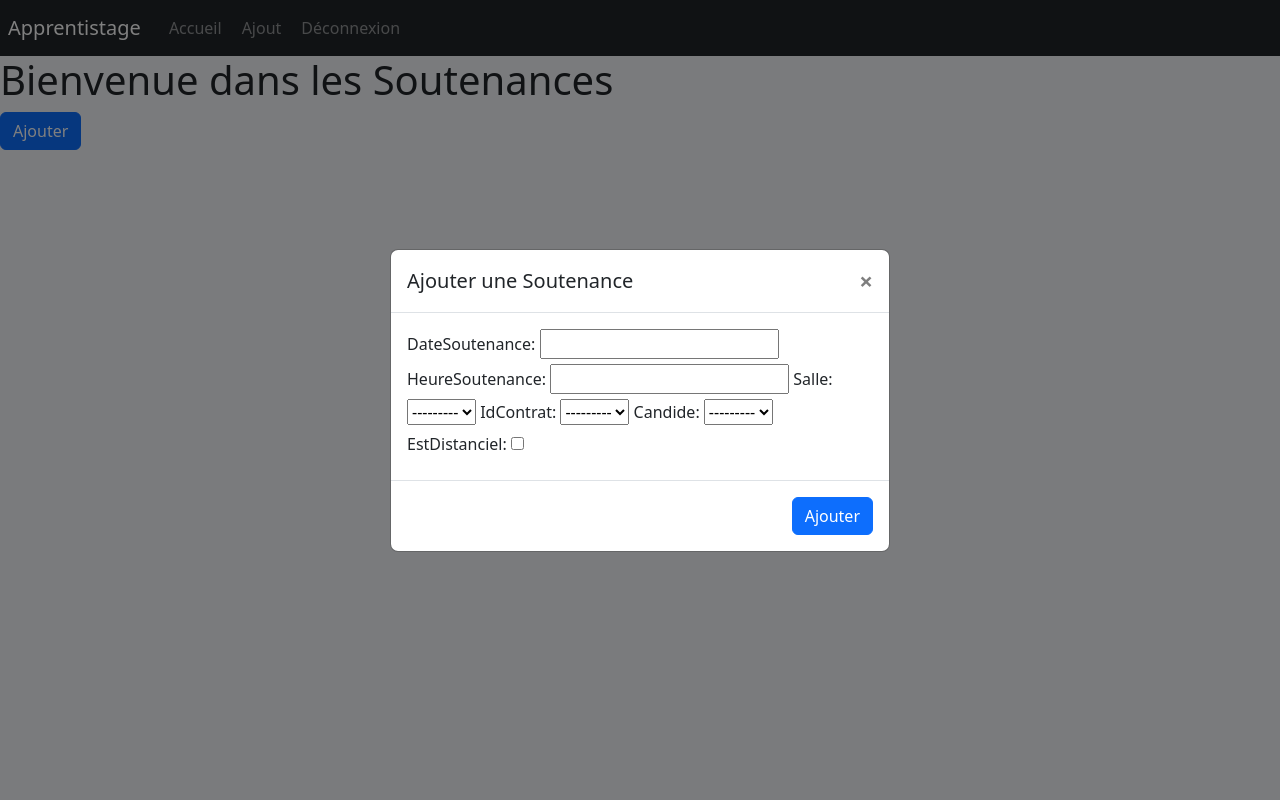
After one commit to VODMANN/ApprentiStage_Django, a Django app: page /soutenance/ in a window 1280 px wide, after a click on "Ajouter". The commit adds this page. Run offline with Django 4.2, Linux system fonts and the light colour scheme; the visitor is signed in with stand-in values (Sample User, id 1); data that the repository does not hold is empty; parts of the project's set-up code (start-up, migrations or seed data) failed here and were passed over; some libraries are stand-ins or nearby versions.

Commit message:
[ADD] ajout de soutenance operationnel

```diff
--- a/ApprentiStageDjango/ApprentiStageDjango/settings.py
+++ b/ApprentiStageDjango/ApprentiStageDjango/settings.py
@@ -80,9 +80,9 @@ DATABASES = {
         'ENGINE': 'django.db.backends.mysql',
         'NAME': 'apprentiStageDjango',
         'USER': 'root',
-        'PASSWORD': '8632253',
+        'PASSWORD': 'root',
         'HOST': '127.0.0.1',   # Set to the address of your database
-        'PORT': '3307',        # Leave as 3306, the default MySQL port
+        'PORT': '3306',        # Leave as 3306, the default MySQL port
     }
 }
 
--- a/ApprentiStageDjango/lesApprentiStage/forms.py
+++ b/ApprentiStageDjango/lesApprentiStage/forms.py
@@ -1,6 +1,5 @@
 from django import forms
-from .models import Departement, Utilisateur, ProfilEtudiant, ProfilEnseignant, ProfilSecretaire
-
+from .models import Departement, Utilisateur, ProfilEtudiant, ProfilEnseignant, ProfilSecretaire,Soutenance,Contrat,Salle
 class EtudiantForm(forms.ModelForm):
     class Meta:
         model = ProfilEtudiant
@@ -31,3 +30,16 @@ class UtilisateurForm(forms.ModelForm):
     class Meta:
         model = Utilisateur
         fields = ['username', 'password', 'type_utilisateur']
+
+
+
+class SoutenanceForm(forms.ModelForm):
+    class Meta:
+        model = Soutenance
+        dateSoutenance = forms.DateField()
+        heureSoutenance = forms.TimeField()
+        salle = forms.ModelChoiceField(queryset=Salle.objects.all(), required=False)
+        idContrat = forms.ModelChoiceField(queryset=Contrat.objects.all(), required=False)
+        candide = forms.ModelChoiceField(queryset=ProfilEnseignant.objects.all(), required=False)
+        estDistanciel = forms.BooleanField(required=False)
+        fields = ['dateSoutenance','heureSoutenance','salle','idContrat','candide','estDistanciel']
--- a/ApprentiStageDjango/lesApprentiStage/models.py
+++ b/ApprentiStageDjango/lesApprentiStage/models.py
@@ -96,3 +96,14 @@ class Offre(models.Model):
     entreprise = models.ForeignKey(Entreprise, on_delete=models.CASCADE)
     theme = models.ForeignKey(Theme, on_delete=models.CASCADE)
     estPublie = models.BooleanField(default=False)
+
+class Salle(models.Model):
+    numero = models.CharField(max_length=50)
+
+class Soutenance(models.Model):
+    dateSoutenance = models.DateField()
+    heureSoutenance = models.TimeField()
+    salle = models.ForeignKey(Salle, on_delete=models.CASCADE,null=True)
+    idContrat = models.ForeignKey(Contrat, on_delete=models.CASCADE,null=True)
+    candide = models.ForeignKey(ProfilEnseignant, on_delete=models.CASCADE,null=True)
+    estDistanciel = models.BooleanField()
--- a/ApprentiStageDjango/lesApprentiStage/templates/base.html
+++ b/ApprentiStageDjango/lesApprentiStage/templates/base.html
@@ -40,6 +40,9 @@
                         </li>
                         <li class="nav-item ms-1">
                             <a class="nav-link dropdown-item" href="{% url 'lesApprentiStage:signup' %}">Inscription</a>
+                        </li>
+                        <li class="nav-item ms-1">
+                            <a class="nav-link dropdown-item" href="{% url 'lesApprentiStage:soutenance' %}">Soutenance</a>
                         </li>
                         {% endif %}
                         {% if user.type_utilisateur == "etudiant" %}
--- /dev/null
+++ b/ApprentiStageDjango/lesApprentiStage/templates/pages/soutenance.html
@@ -0,0 +1,36 @@
+{% extends "base.html" %}
+{% block content %}
+<h1>Bienvenue dans les Soutenances</h1>
+<!-- Button trigger modal -->
+{% for soutenance in listSoutenance %}
+<p>{{soutenance.estDistanciel}}</p>
+{% endfor %}
+<button type="button" class="btn btn-primary" data-toggle="modal" data-target="#exampleModalCenter">
+    Ajouter
+  </button>
+
+  <!-- Modal -->
+<div class="modal fade" id="exampleModalCenter" tabindex="-1" role="dialog" aria-labelledby="exampleModalCenterTitle" aria-hidden="true"s>
+    <div class="modal-dialog modal-dialog-centered" role="document">
+      <div class="modal-content">
+        <div class="modal-header">
+          <h5 class="modal-title" id="exampleModalLongTitle">Ajouter une Soutenance</h5>
+          <button type="button" class="close" data-dismiss="modal" aria-label="Close">
+            <span aria-hidden="true">&times;</span>
+          </button>
+        </div>
+        <form  method="POST" action="{% url 'lesApprentiStage:soutenance' %}">
+            <div class="modal-body">
+                    {% csrf_token %}
+                    {{ form }}
+            </div>
+            <div class="modal-footer">
+                <button type="submit" class="btn btn-primary" name="ajouter">Ajouter</button>
+            </div>
+        </form>
+      </div>
+    </div>
+  </div>
+
+
+{% endblock %}
--- a/ApprentiStageDjango/lesApprentiStage/urls.py
+++ b/ApprentiStageDjango/lesApprentiStage/urls.py
@@ -11,5 +11,5 @@ urlpatterns=[
   path('login/', views.UserLoginView.as_view(), name='login'),
   path('logout/', LogoutView.as_view(next_page='lesApprentiStage:home'), name='logout'),
   path('search/', views.search, name='search'),
-
+  path('soutenance/', views.soutenance, name='soutenance'),
 ]
--- a/ApprentiStageDjango/lesApprentiStage/views.py
+++ b/ApprentiStageDjango/lesApprentiStage/views.py
@@ -1,10 +1,11 @@
 from django.shortcuts import render, redirect
 from django.contrib.auth.decorators import login_required
-from .forms import UtilisateurForm, EtudiantForm, EnseignantForm, SecretaireForm
+from .forms import UtilisateurForm, EtudiantForm, EnseignantForm, SecretaireForm,SoutenanceForm
 from django.contrib.auth.forms import UserCreationForm
 from django.http import HttpResponse, HttpResponseForbidden
 from django.contrib.auth.views import LoginView
-from .models import ProfilEtudiant, Entreprise, Contrat
+from .models import ProfilEtudiant, Entreprise, Contrat,Soutenance,Salle
+from django.contrib.auth.views import redirect_to_login
 
 from django.http import HttpResponseForbidden
 from django.contrib.auth.decorators import login_required
@@ -21,7 +22,6 @@ def user_type_required(user_type):
                 except AttributeError:
                     return HttpResponseForbidden('Vous n\'avez pas les droits nécessaires pour accéder à cette page.')
             else:
-                from django.contrib.auth.views import redirect_to_login
                 return redirect_to_login(request.get_full_path())
 
             return view_func(request, *args, **kwargs)
@@ -38,8 +38,8 @@ def home(request):
         print(user_type)
   return render(request, 'pages/accueil.html')
 
-@login_required
-@user_type_required('secretaire')
+# @login_required
+# @user_type_required('secretaire')
 def signup(request):
     print('//////////////////////////////')
     if request.method == 'POST':
@@ -112,3 +112,16 @@ def search(request):
         return render(request, 'results.html', {"results": results})
 
     return render(request, 'pages/recherche.html', {"results": results, "search_type": search_type})
+
+@login_required
+def soutenance(request):
+    if request.method == 'POST':
+        formSoutenance = SoutenanceForm(request.POST)
+        if formSoutenance.is_valid():
+            uneSoutenance = formSoutenance.save(commit=False)
+            uneSoutenance.save()
+            return redirect('lesApprentiStage:soutenance')
+    else:
+        formSoutenance = SoutenanceForm()
+    listSoutenance = Soutenance.objects.all()
+    return render(request, 'pages/soutenance.html',{"form": formSoutenance,'listSoutenance': listSoutenance})
```
Also changed, not shown: ApprentiStageDjango/lesApprentiStage/migrations/0004_salle_soutenance.py (added), ApprentiStageDjango/lesApprentiStage/migrations/0005_alter_soutenance_candide_alter_soutenance_idcontrat_and_more.py (added).
